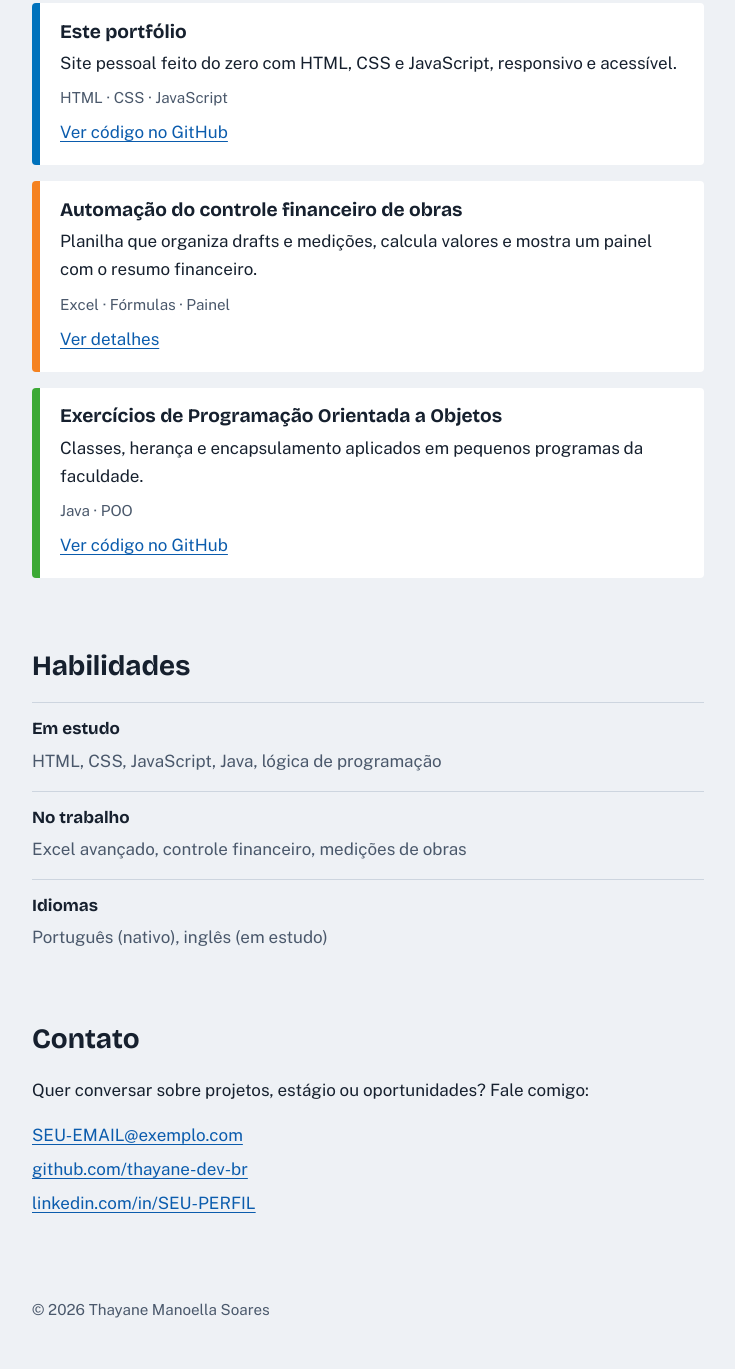
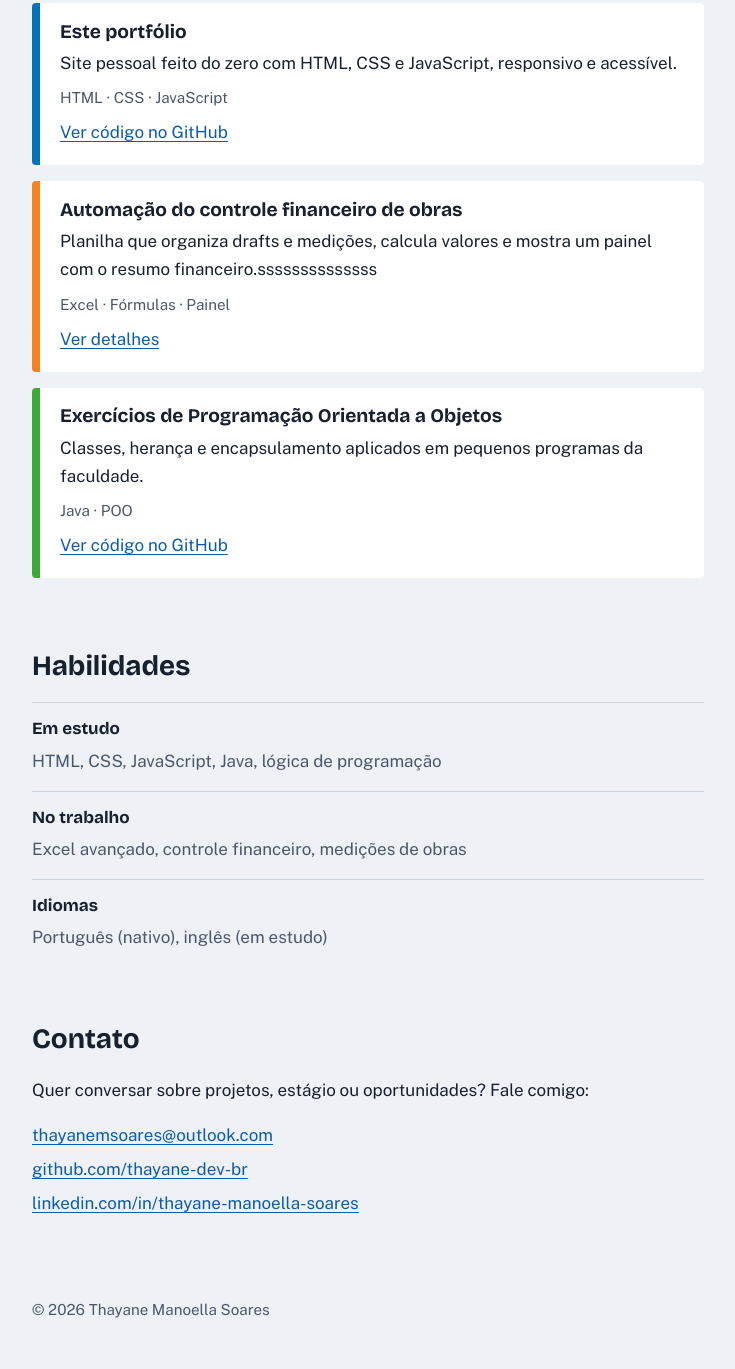
Before and after one commit to thayane-dev-br/portifolio, a plain HTML site: page index.html in a window 1280 px wide. Shown: the part 1207-2576 px from the top of the page, without its empty margins (272-1007 px from the left). Drawn offline with nearby package versions, Linux system fonts and the light colour scheme.

Commit message:
atualização

```diff
--- a/index.html
+++ b/index.html
@@ -69,7 +69,7 @@
         </li>
         <li class="projeto" data-tipo="automacao" style="--c:#f58220">
           <h3>Automação do controle financeiro de obras</h3>
-          <p>Planilha que organiza drafts e medições, calcula valores e mostra um painel com o resumo financeiro.</p>
+          <p>Planilha que organiza drafts e medições, calcula valores e mostra um painel com o resumo financeiro.ssssssssssssss</p>
           <p class="tags">Excel · Fórmulas · Painel</p>
           <a href="https://github.com/thayane-dev-br/portfolio">Ver detalhes</a>
         </li>
@@ -96,9 +96,9 @@
       <h2>Contato</h2>
       <p class="texto">Quer conversar sobre projetos, estágio ou oportunidades? Fale comigo:</p>
       <ul class="contatos">
-        <li><a href="mailto:SEU-EMAIL@exemplo.com">SEU-EMAIL@exemplo.com</a></li>
+        <li><a href="mailto:thayanemsoares@outlook.com">thayanemsoares@outlook.com</a></li>
         <li><a href="https://github.com/thayane-dev-br">github.com/thayane-dev-br</a></li>
-        <li><a href="https://www.linkedin.com/in/SEU-PERFIL">linkedin.com/in/SEU-PERFIL</a></li>
+        <li><a href="https://www.linkedin.com/in/thayane-manoella-soares/">linkedin.com/in/thayane-manoella-soares</a></li>
       </ul>
     </section>
   </main>
```
